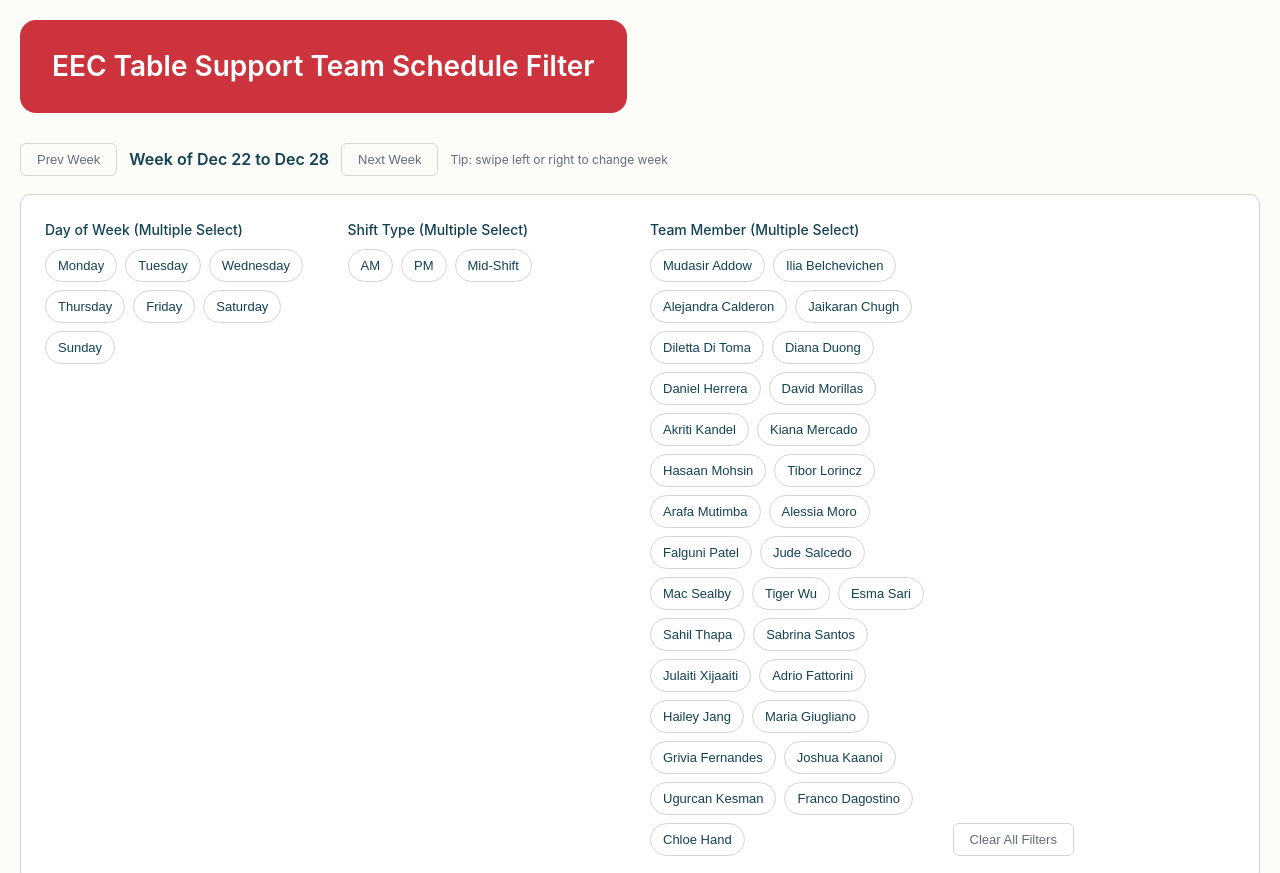
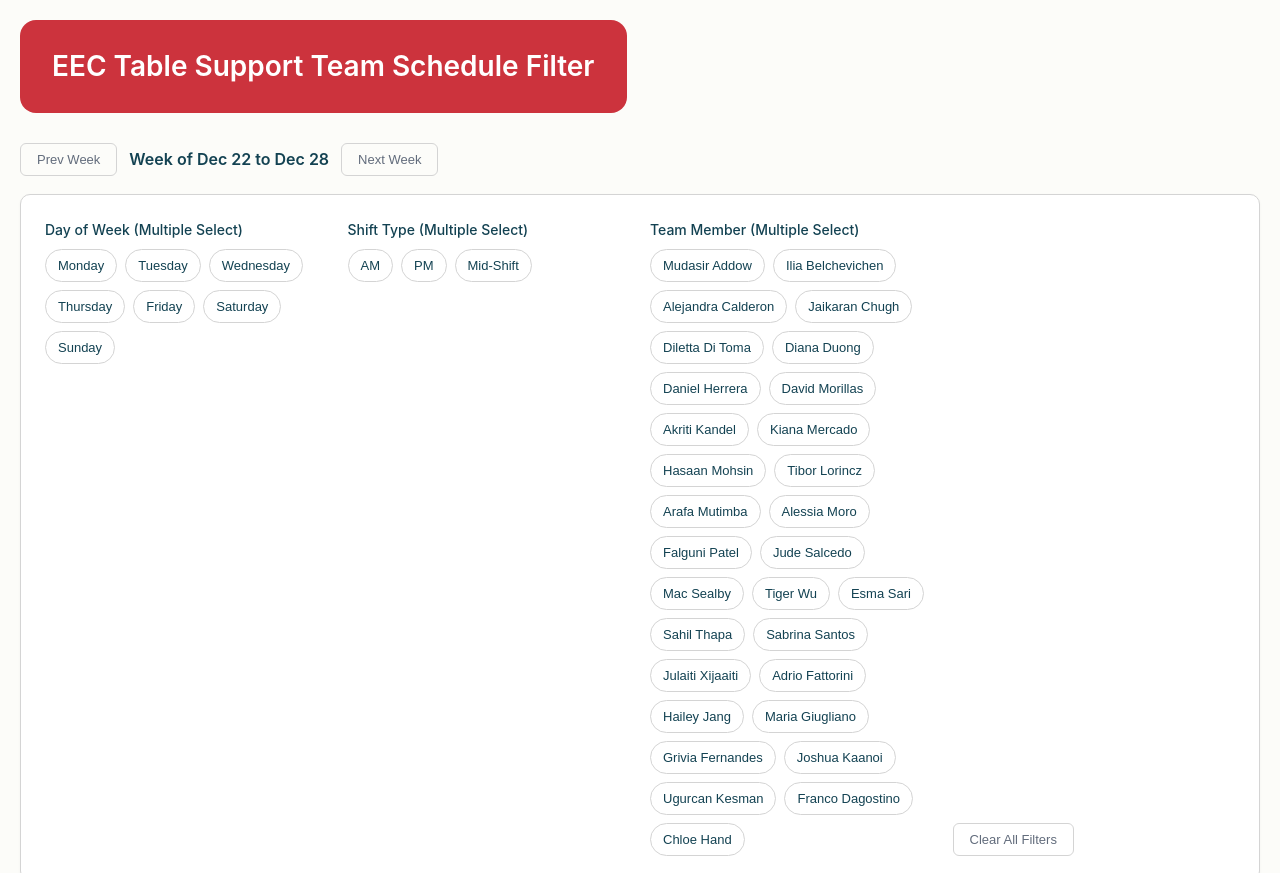
Before and after one commit to hasaanzain/Eataly-Team-Schedule-Filtering-Tool, a plain HTML site: page index.html in a window 1280 px wide. Shown: the top 873 px of the page. Drawn offline with Linux system fonts and the light colour scheme.

Commit message:
Remove week hint from navigation
Removed the week hint text from the week navigation.

```diff
--- a/index.html
+++ b/index.html
@@ -291,7 +291,6 @@
             <button class="reset-btn" id="prevWeekBtn">Prev Week</button>
             <div class="week-label" id="weekLabel"></div>
             <button class="reset-btn" id="nextWeekBtn">Next Week</button>
-            <div class="week-hint">Tip: swipe left or right to change week</div>
         </div>
 
         <div class="filters-section">
```
